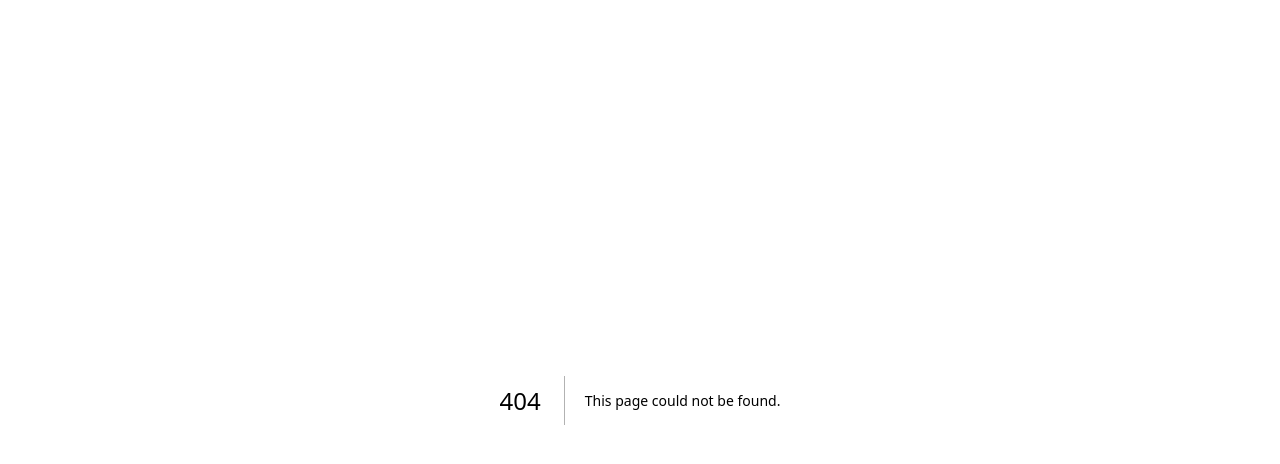
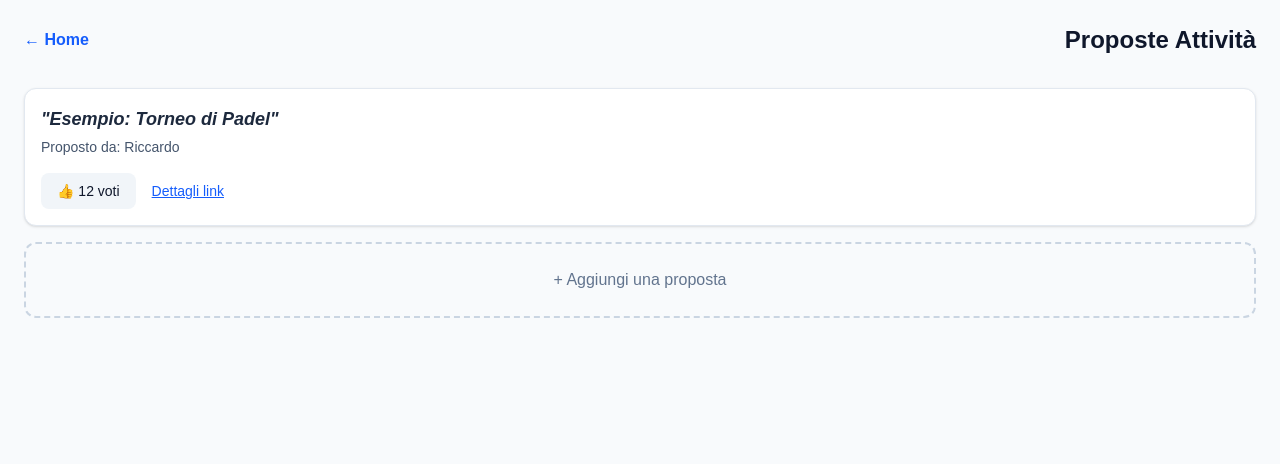
Before and after one commit to riccardolizzi95/Addio-Celibato-Pera, a Next.js app: page /attivita in a window 1280 px wide. Before the commit this address had no page. Shown: the top 464 px of the page. Built offline with nearby package versions, Linux system fonts and the light colour scheme.

Commit message:
Aggiunta rotta attivita

```diff
--- /dev/null
+++ b/app/attivita/page.tsx
@@ -0,0 +1,32 @@
+import Link from 'next/link';
+
+export default function AttivitaPage() {
+  return (
+    <main className="flex min-h-screen flex-col p-6 bg-slate-50 text-slate-900">
+      {/* Intestazione */}
+      <div className="flex items-center justify-between mb-8">
+        <Link href="/" className="text-blue-600 font-semibold flex items-center gap-2">
+          ← Home
+        </Link>
+        <h1 className="text-2xl font-bold">Proposte Attività</h1>
+      </div>
+
+      {/* Lista delle Proposte (Placeholder) */}
+      <div className="space-y-4">
+        <div className="bg-white p-4 rounded-xl shadow-sm border border-slate-200">
+          <h3 className="font-bold text-lg text-slate-800 italic">"Esempio: Torneo di Padel"</h3>
+          <p className="text-slate-600 text-sm mt-1">Proposto da: Riccardo</p>
+          <div className="mt-4 flex items-center gap-4">
+            <button className="bg-slate-100 px-4 py-2 rounded-lg text-sm font-medium">👍 12 voti</button>
+            <button className="text-blue-600 text-sm font-medium underline">Dettagli link</button>
+          </div>
+        </div>
+
+        {/* Bottone per aggiungere */}
+        <button className="w-full border-2 border-dashed border-slate-300 rounded-xl py-6 text-slate-500 font-medium hover:border-blue-400 hover:text-blue-500 transition-colors">
+          + Aggiungi una proposta
+        </button>
+      </div>
+    </main>
+  );
+}
--- a/app/page.tsx
+++ b/app/page.tsx
@@ -1,3 +1,4 @@
+import Link from 'next/link';
 export default function Home() {
   return (
     <main className="flex min-h-screen flex-col items-center justify-center p-6 bg-slate-50">
@@ -14,9 +15,13 @@ export default function Home() {
           <button className="w-full bg-blue-600 text-white py-3 rounded-xl font-semibold shadow-lg shadow-blue-200 active:scale-95 transition-all">
             ✈️ Voli & Alloggi
           </button>
-          <button className="w-full bg-emerald-600 text-white py-3 rounded-xl font-semibold shadow-lg shadow-emerald-200 active:scale-95 transition-all">
-            🎉 Proponi Attività
-          </button>
+
+          <Link href="/attivita" className="w-full">
+            <button className="w-full bg-emerald-600 text-white py-3 rounded-xl font-semibold shadow-lg shadow-emerald-200 active:scale-95 transition-all">
+              🎉 Proponi Attività
+            </button>
+          </Link>
+
           <button className="w-full bg-amber-500 text-white py-3 rounded-xl font-semibold shadow-lg shadow-amber-200 active:scale-95 transition-all">
             💰 Gestione Spese
           </button>
```
